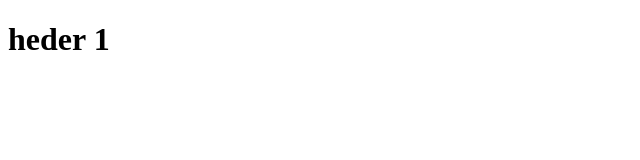
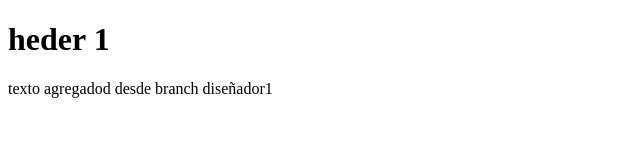
Before and after one commit to SaloJuan/PruebaVSC, a plain HTML site: page index.html in a window 1280 px wide. Shown: the whole page, without its empty margins (0-640 px from the left). Drawn offline with Linux system fonts and the light colour scheme.

Commit message:
agregad parrafgo desde diseñador1

```diff
--- a/index.html
+++ b/index.html
@@ -24,6 +24,7 @@
 
 
         <h1>heder 1       </h1>
+        <p>texto agregadod desde branch diseñador1</p>
     </body>
 
 
```
